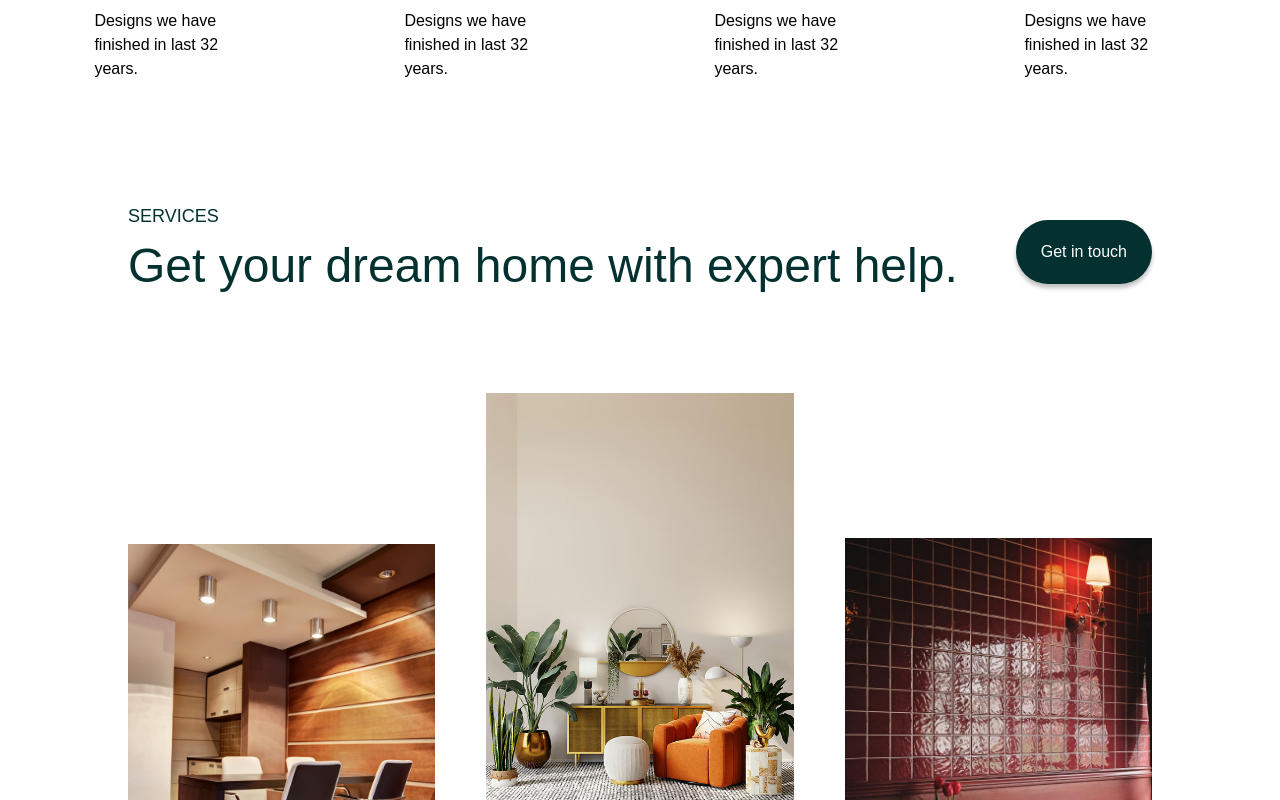
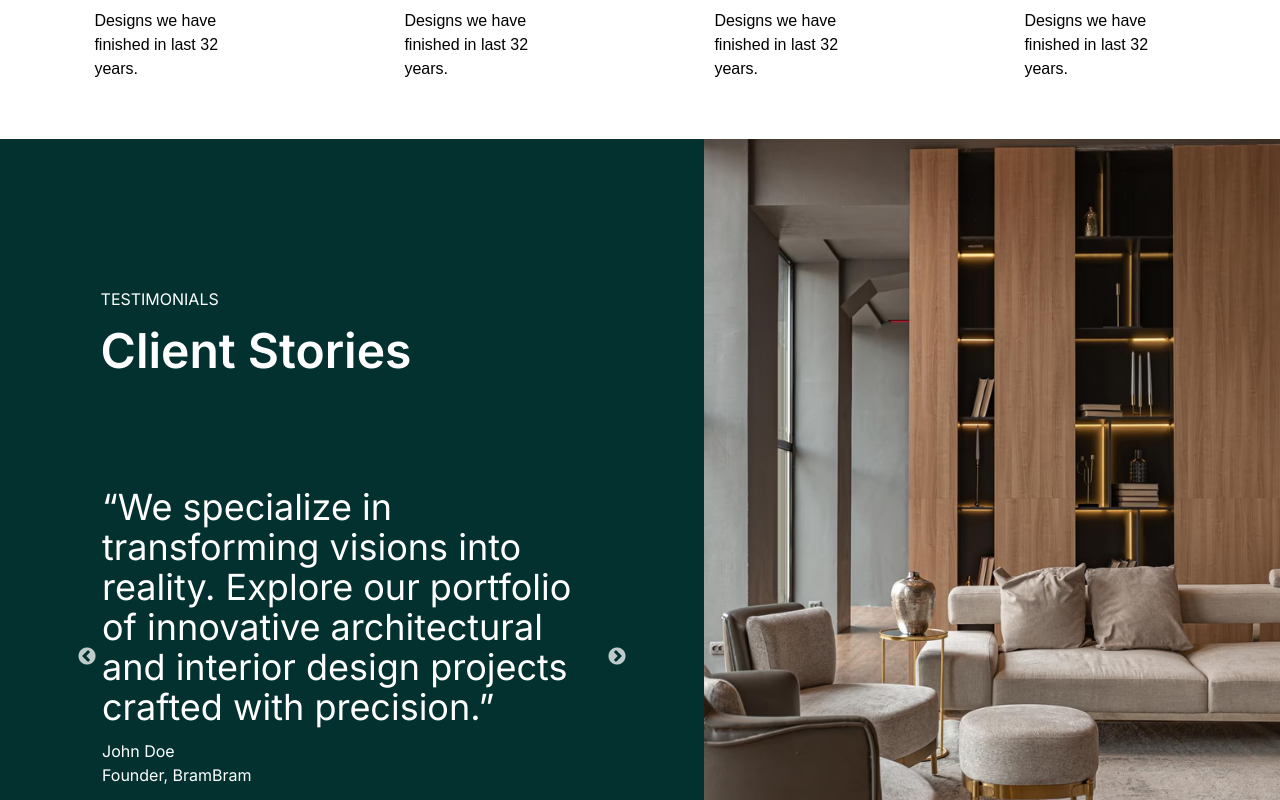
Before and after one commit to Renisaaa/freelanceWebsite, a Next.js app: page / in a window 1280 px wide. Shown: the part 1700-2500 px from the top of the page. Built offline with nearby package versions, Linux system fonts and the light colour scheme.

Commit message:
FIXED - order

```diff
--- a/src/app/page.tsx
+++ b/src/app/page.tsx
@@ -19,8 +19,9 @@ export default function Home() {
       </section>
 
       <HomeInfo />
+      <Testimonials />
+
       <HomepageServices />
-      <Testimonials />
       <UnlockYourDream />
     </main>
   );
--- a/src/components/Testimonials.tsx
+++ b/src/components/Testimonials.tsx
@@ -29,19 +29,22 @@ const Testimonials: React.FC = () => {
   ];
   return (
     <div className="flex w-screen">
-      <div className="testimonials-container w-[55%] p-5 flex-2 bg-teal-900 flex flex-col justify-center gap-24 items-center">
+      <div
+        className="testimonials-container w-[55%] p-5 flex-2  flex flex-col justify-center gap-24 items-center"
+        style={{ backgroundColor: "rgb(2, 49, 47)" }}
+      >
         <div className="mr-48">
-          <h5 className="text-white mb-1 mt-5">TESTIMONIALS</h5>
-          <h2 className="text-white font-semibold text-3xl mb-4">
+          <h5 className="text-white mb-4 ">TESTIMONIALS</h5>
+          <h2 className="text-white font-semibold text-5xl mb-4">
             Client Stories
           </h2>
         </div>
-        <div className="w-[400px]">
+        <div className="w-[500px]">
           <Slider {...settings}>
             {testData?.map((ele, index) => {
               return (
                 <div key={index} className="w-20 h-20 text-white">
-                  <h2 className="text-3xl mb-3">{ele.message}</h2>
+                  <h2 className="text-4xl mb-3">{ele.message}</h2>
                   <p>{ele.author}</p>
                   <p>{ele.profession}</p>
                 </div>
```
